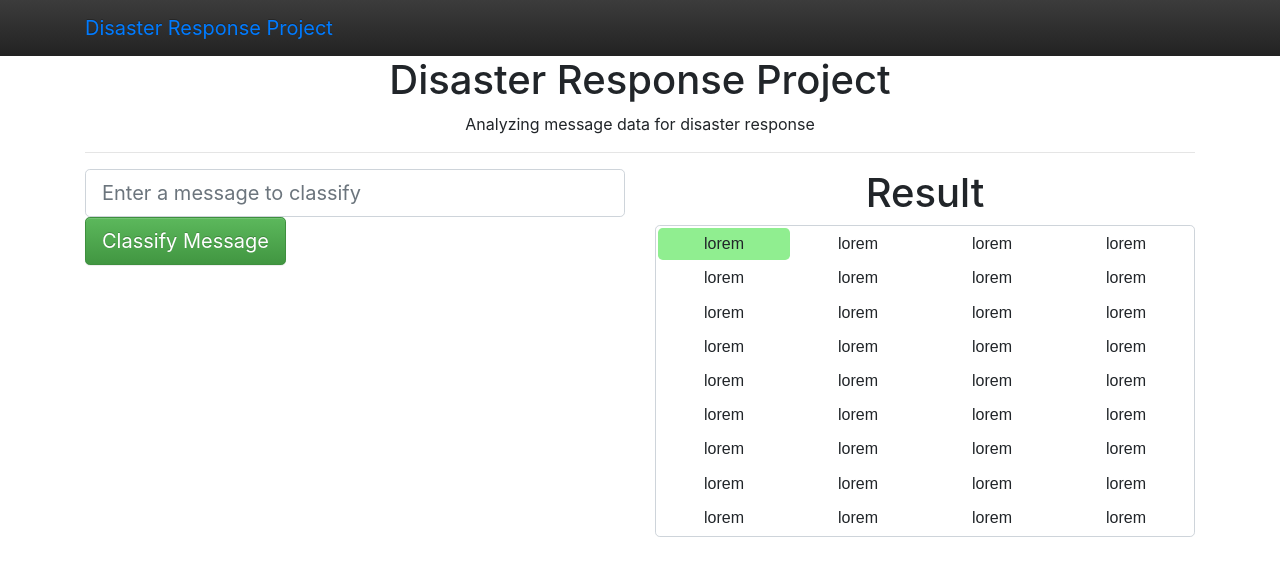
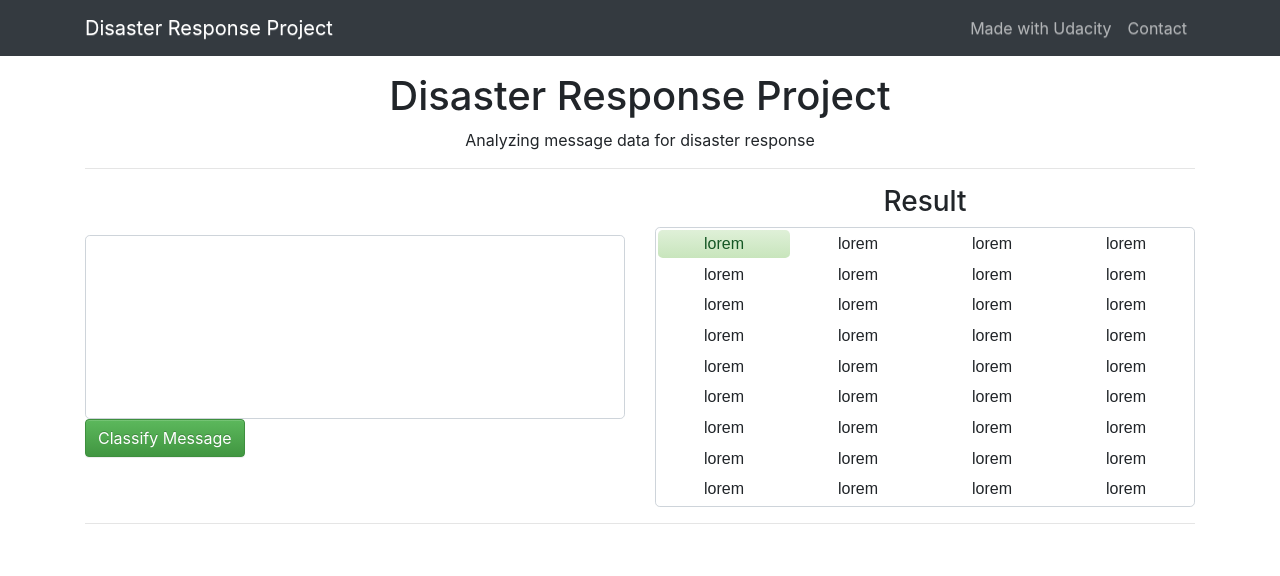
Before and after one commit to LinkWentz/Disaster-Response-Pipelines, a Flask app: template app/templates/master.html in a window 1280 px wide. Shown: the top 576 px of the page. Run offline with Flask 2, Linux system fonts and the light colour scheme; the template is opened without the code that fills it, so the values that code supplies are empty; parts of the project's set-up code (start-up, migrations or seed data) failed here and were passed over; some libraries are stand-ins or nearby versions.

Commit message:
Replace input placeholder with query

```diff
--- a/app/run.py
+++ b/app/run.py
@@ -37,7 +37,10 @@ model = joblib.load("../models/classifier.pkl")
 @app.route('/')
 @app.route('/index')
 def index():
-
+    # save user input in query
+    query = request.args.get('query', '')
+    if query == '':
+        query = 'Enter a message to classify'
     # extract data needed for visuals
     # TODO: Below is an example - modify to extract data for your own visuals
     genre_counts = df.groupby('request').count()['message']
@@ -55,13 +58,12 @@ def index():
             ],
 
             'layout': {
-                'title': 'Distribution of Message Genres',
+                'title': '',
                 'yaxis': {
                     'title': "Count"
                 },
-                'xaxis': {
-                    'title': "Genre"
-                }
+                'width':330,
+                'height':330
             }
         }
     ]
@@ -71,7 +73,7 @@ def index():
     graphJSON = json.dumps(graphs, cls=plotly.utils.PlotlyJSONEncoder)
 
     # render web page with plotly graphs
-    return render_template('master.html', ids=ids, graphJSON=graphJSON)
+    return render_template('master.html', ids=ids, query=query, graphJSON=graphJSON)
 
 
 # web page that handles user query and displays model results
--- a/app/templates/master.html
+++ b/app/templates/master.html
@@ -6,13 +6,13 @@
     <meta name="viewport" content="width=device-width, initial-scale=1">
 
     <title>Disasters</title>
-
+    <!-- Imports -->
     <link rel="stylesheet" href="https://stackpath.bootstrapcdn.com/bootstrap/4.3.1/css/bootstrap.min.css" integrity="sha384-ggOyR0iXCbMQv3Xipma34MD+dH/1fQ784/j6cY/iJTQUOhcWr7x9JvoRxT2MZw1T" crossorigin="anonymous">
     <link rel="stylesheet" href="https://maxcdn.bootstrapcdn.com/bootstrap/3.3.7/css/bootstrap-theme.min.css" integrity="sha384-rHyoN1iRsVXV4nD0JutlnGaslCJuC7uwjduW9SVrLvRYooPp2bWYgmgJQIXwl/Sp" crossorigin="anonymous">
     <script src="https://stackpath.bootstrapcdn.com/bootstrap/4.3.1/js/bootstrap.min.js" integrity="sha384-JjSmVgyd0p3pXB1rRibZUAYoIIy6OrQ6VrjIEaFf/nJGzIxFDsf4x0xIM+B07jRM" crossorigin="anonymous"></script>
     <script src="https://ajax.googleapis.com/ajax/libs/jquery/3.3.1/jquery.min.js"></script>
     <script src="https://cdn.plot.ly/plotly-latest.min.js"></script>
-
+    <!-- Custom styling -->
     <style>
         td {
             font-family: Arial;
@@ -22,52 +22,49 @@
             border-collapse: separate;
             border: solid #ced4da 1px;
             border-radius: .3rem;
-            height: 100%;
             width: 100%;
+            height: 35vh;
         }
-        .correct {
-            background-color: lightgreen;
+        .textbox {
+            height: 23vh !important;
+            resize: none;
+            overflow: auto;
         }
     </style>
 </head>
 
 <body>
-<nav class="navbar navbar-inverse navbar-fixed-top">
+<nav class="navbar navbar-expand-sm bg-dark navbar-dark navbar-fixed-top">
     <div class="container">
-        <div class="navbar-header">
-            <a class="navbar-brand" href="/">Disaster Response Project</a>
-        </div>
-        <div id="navbar" class="collapse navbar-collapse">
-            <ul class="nav navbar-nav">
-                <li><a href="https://www.udacity.com/">Made with Udacity</a></li>
-                <li><a href="https://github.com/">Contact</a></li>
-            </ul>
-        </div>
+        <a class="navbar-brand" href="/">Disaster Response Project</a>
+        <ul class="navbar-nav">
+            <li class='nav-item'><a class='nav-link' href="https://www.udacity.com/">Made with Udacity</a></li>
+            <li class='nav-item'><a class='nav-link' href="https://github.com/LinkWentz">Contact</a></li>
+        </ul>
     </div>
 </nav>
 
 
 <div class="fluid-jumbotron">
     <div class="container">
-        <h1 class="text-center">Disaster Response Project</h1>
+        <h1 class="text-center" style='padding-top: 2vh'>Disaster Response Project</h1>
         <p class="text-center">Analyzing message data for disaster response</p>
         <hr />
-
-        <div class="row">
+        <div class="row align-items-center">
             <div class="col-6 form-group-lg">
-                <form action="/go" method="get">
-                    <input type="text" class="form-control form-control-lg" name="query" placeholder="Enter a message to classify">
-                    <div class="col-lg-offset-5">
-                        <button type="submit" class="btn btn-lg btn-success">Classify Message</button>
+                <form action="/" method="get">
+                    <textarea type="text" class="textbox form-control form-control-lg" name="query" placeholder='{{ query }}'></textarea>
+                    <div>
+                        <button type="submit" class="btn btn-md btn-success">Classify Message</button>
                     </div>
                 </form>
             </div>
             <div class='col-6'>
-                <h1 class="text-center">Result</h1>
+                <h3 class="text-center">Result</h3>
                 <table class='text-center outline'>
                     <tbody>
                         <tr>
-                            <td class='correct'>lorem</td>
+                            <td class='alert-success'>lorem</td>
                             <td>lorem</td>
                             <td>lorem</td>
                             <td>lorem</td>
@@ -124,20 +121,18 @@
                 </table>
             </div>
         </div>
+        <hr />
+        <div class='container'>
+            <div class="col-4">
+                {% for id in ids %}
+                    <div id="{{id}}"></div>
+                {% endfor %}
+            </div>
+        </div>
     </div>
 </div>
 
-<!--div class="container">
-    {% block content %}
-        <div class="page-header">
-            <h1 class="text-center">Overview of Training Dataset</h1>
-        </div>
-    {% endblock %}
 
-    {% for id in ids %}
-        <div id="{{id}}"></div>
-    {% endfor %}
-</div-->
 
 <script type="text/javascript">
     const graphs = {{graphJSON | safe}};
@@ -149,68 +144,3 @@
 
 </body>
 </html>
-<!--
-    <div class='row'>
-        <div class='col-3'></div>
-        <div class='col-6'>
-            <h1 class="text-center">Result</h1>
-            <table class='text-center outline'>
-                <tbody>
-                    <tr>
-                        <td class='correct'>lorem</td>
-                        <td>lorem</td>
-                        <td>lorem</td>
-                        <td>lorem</td>
-                    </tr>
-                    <tr>
-                        <td>lorem</td>
-                        <td>lorem</td>
-                        <td>lorem</td>
-                        <td>lorem</td>
-                    </tr>
-                    <tr>
-                        <td>lorem</td>
-                        <td>lorem</td>
-                        <td>lorem</td>
-                        <td>lorem</td>
-                    </tr>
-                    <tr>
-                        <td>lorem</td>
-                        <td>lorem</td>
-                        <td>lorem</td>
-                        <td>lorem</td>
-                    </tr>
-                    <tr>
-                        <td>lorem</td>
-                        <td>lorem</td>
-                        <td>lorem</td>
-                        <td>lorem</td>
-                    </tr>
-                    <tr>
-                        <td>lorem</td>
-                        <td>lorem</td>
-                        <td>lorem</td>
-                        <td>lorem</td>
-                    </tr>
-                    <tr>
-                        <td>lorem</td>
-                        <td>lorem</td>
-                        <td>lorem</td>
-                        <td>lorem</td>
-                    </tr>
-                    <tr>
-                        <td>lorem</td>
-                        <td>lorem</td>
-                        <td>lorem</td>
-                        <td>lorem</td>
-                    </tr>
-                    <tr>
-                        <td>lorem</td>
-                        <td>lorem</td>
-                        <td>lorem</td>
-                        <td>lorem</td>
-                    </tr>
-                </tbody>
-            </table>
-        </div>
-    </div>
```
